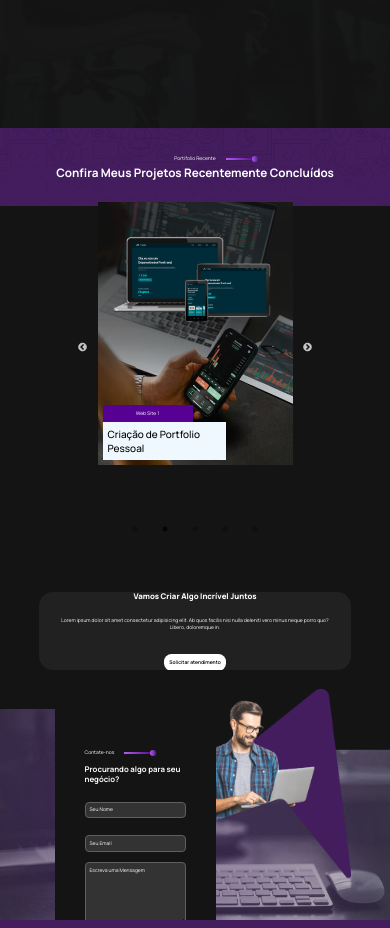
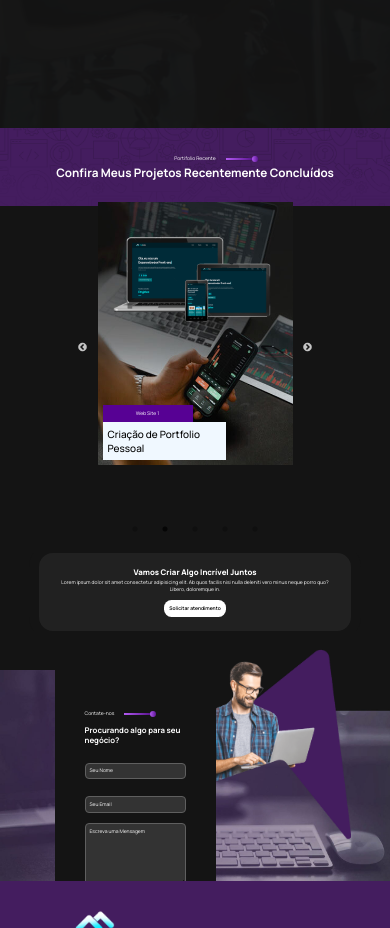
Before and after one commit to PedroPaulo-Git/PortSoftware, a React (Vite) app: page / in a window 390 px wide. Shown: the part 900-1828 px from the top of the page. Built offline with nearby package versions, Linux system fonts and the light colour scheme.

Commit message:
responsive project and background design

```diff
--- a/src/components/Projects/Project.css
+++ b/src/components/Projects/Project.css
@@ -119,7 +119,7 @@
 
 .project-slide:hover .project-slide-img-background {
     transform: scale(1.01);
-    margin-top: -40px;
+    margin-top: -20px;
     transition: all 0.4s ease;
     transform: scale(1.01);
     filter: grayscale(100%) blur(1px);
@@ -127,7 +127,7 @@
 }
 
 .project-slide:hover .project-slide-bottom {
-    transform: translateY(50px);
+    transform: translateY(20px);
 }
 
 
@@ -221,7 +221,7 @@
 @media (max-width:650px) {
 
     .project-container{
-        padding-bottom:20%;
+        padding-bottom:10%;
     }
     .slider-container  {
         margin-inline: 50px;
@@ -296,7 +296,7 @@
 @media (max-width:420px) {
 
     .project-container{
-        padding-bottom:20%;
+        padding-bottom:10%;
     }
     .slider-container  {
         margin-inline: 50px;
@@ -349,6 +349,9 @@
 }
 
 
+.project-slide:hover .project-slide-bottom {
+    transform: translateY(20px);
+}
 
 
     .project-background-text {
--- a/src/components/backgroundDesign/BackgroundDesign.css
+++ b/src/components/backgroundDesign/BackgroundDesign.css
@@ -48,7 +48,7 @@
 font-size:  max(2vw,5px);
 font-weight: 800;
 margin: 0;
-margin-bottom: 16px;
+margin-bottom: 2vw;
 }
 
 .background-info-p {
@@ -94,3 +94,14 @@ margin-bottom: 16px;
     /* Places the image behind the content */
 
 }
+
+@media (max-width:400px) {
+
+    .background-info h1 {
+
+        margin-bottom:2px;
+        }
+        .background-info a {
+            margin-top:0px;
+        }
+}
```
